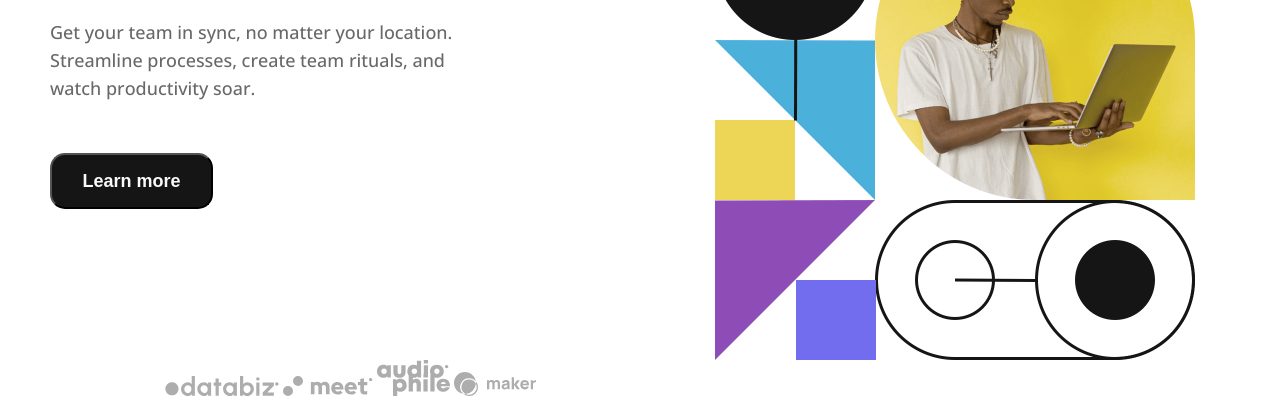
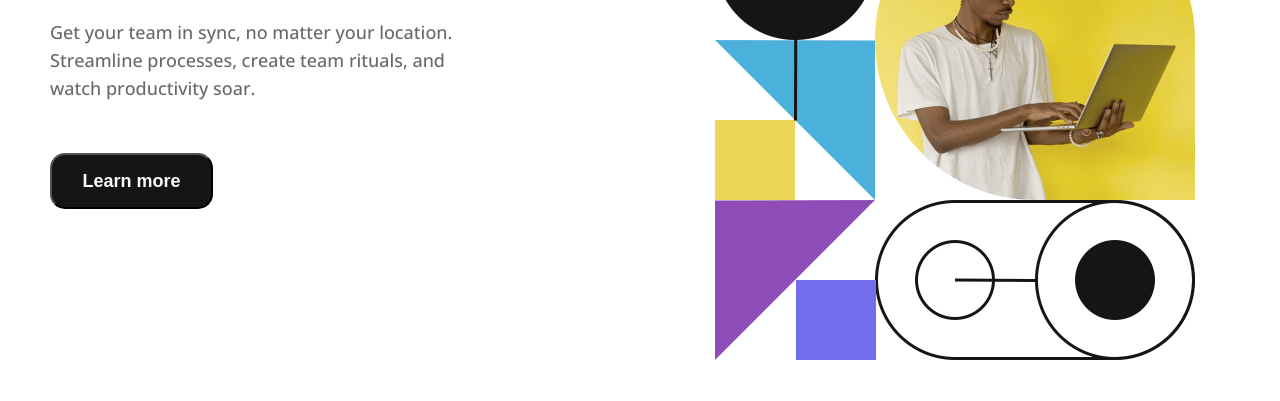
Before and after one commit to bahodirjonazimov/10dars, a plain HTML site: page index.html in a window 1280 px wide. Shown: the part 506-907 px from the top of the page. After the commit the page ends 866 px from the top, so only its background shows below. Drawn offline with nearby package versions, Linux system fonts and the light colour scheme.

Commit message:
3.8-dars

```diff
--- a/index.html
+++ b/index.html
@@ -7,6 +7,7 @@
     <!-- LINK -->
     <link rel="stylesheet" href="./css/style.css" />
   </head>
+
   <body>
     <!-- HEADER START -->
     <header class="header">
@@ -73,12 +74,6 @@
         </div>
         <img class="main-img" src="./images/image-hero-desktop.png" alt="" />
       </div>
-      <div class="main-icon">
-        <img class="icon" src="./images/client-databiz.svg" alt="" />
-        <img class="icon" src="./images/client-meet.svg" alt="" />
-        <img class="icon" src="./images/client-audiophile.svg" alt="" />
-        <img class="icon" src="./images/client-maker.svg" alt="" />
-      </div>
     </main>
     <!-- MAIN END -->
   </body>
```
